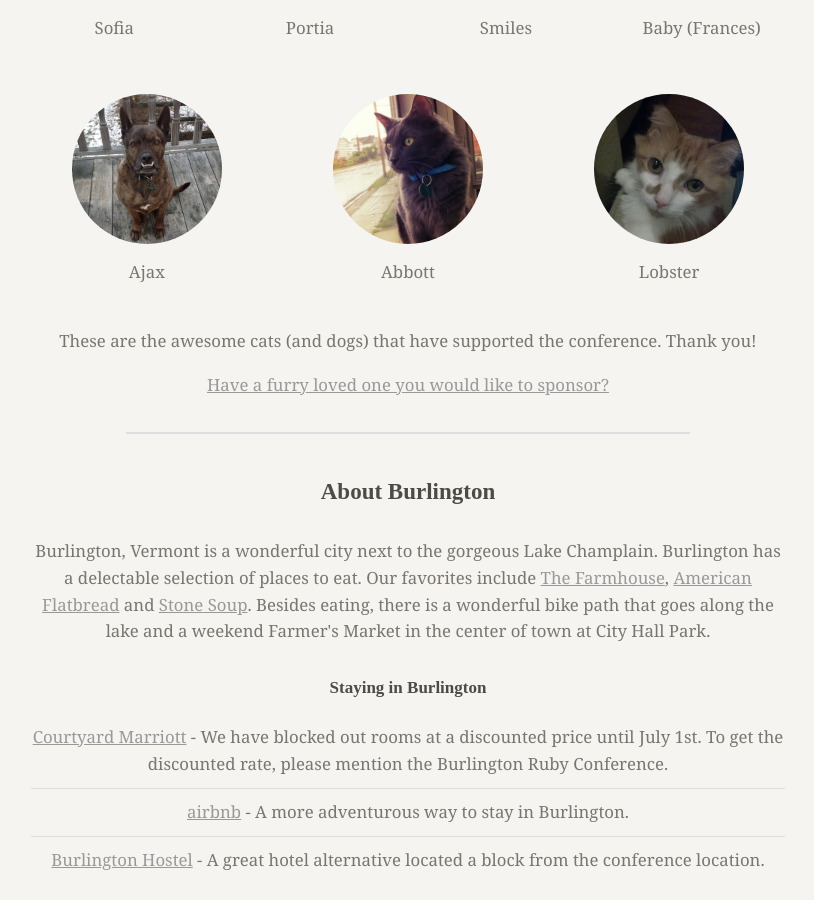
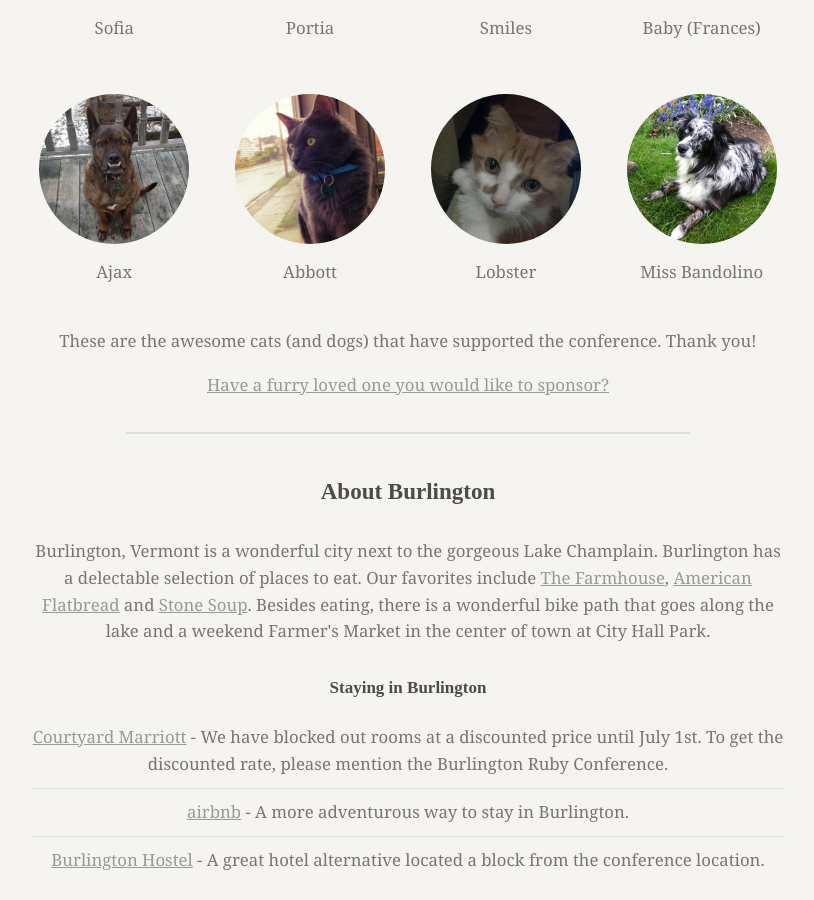
Before and after one commit to burlingtonruby/buruco2013, a Jekyll site: the page built from index.html, in a window 1280 px wide and 900 px high, scrolled down 3739 px. Shown: the whole window, without its empty margins (232-1046 px from the left). Built offline with Jekyll 4.4.1, drawn with Linux system fonts in a browser that asks for light colours; nearby versions of some CDN libraries.

Commit message:
Adding Miss Bandolino

```diff
--- a/index.html
+++ b/index.html
@@ -208,23 +208,29 @@ text-align:left;" ></div>
         </div>
       </div>
       <div class="row">
-        <div class="four columns supporter">
+        <div class="three columns supporter">
           <div class="supporter-frame"><a href="https://twitter.com/ajaxthedog"
               title="Ajax" target="_blank"><img src="images/cats/ajax.jpg"
             alt="Ajax"></a></div>
           <p>Ajax</p>
         </div>
-        <div class="four columns supporter">
+        <div class="three columns supporter">
           <div class="supporter-frame"><a href="http://www.youtube.com/watch?v=qXnpIwyQ4dM"
               title="Abbott" target="_blank"><img src="images/cats/abbott.jpg"
             alt="Abbott"></a></div>
           <p>Abbott</p>
         </div>
-        <div class="four columns supporter">
+        <div class="three columns supporter">
           <div class="supporter-frame"><a href="cat.html"
               title="Lobster" target="_blank"><img src="images/cats/lobster.jpg"
             alt="Lobster"></a></div>
           <p>Lobster</p>
+        </div>
+        <div class="three columns supporter">
+          <div class="supporter-frame"><a href="cat.html"
+              title="Miss Bandolino" target="_blank"><img src="images/cats/miss_bandolino.jpg"
+            alt="Miss Bandolino"></a></div>
+          <p>Miss Bandolino</p>
         </div>
       </div>
       <p>These are the awesome cats (and dogs) that have supported the
```
Also changed, not shown: cat.html (+9 -3 lines), images/cats/miss_bandolino.jpg (added).
